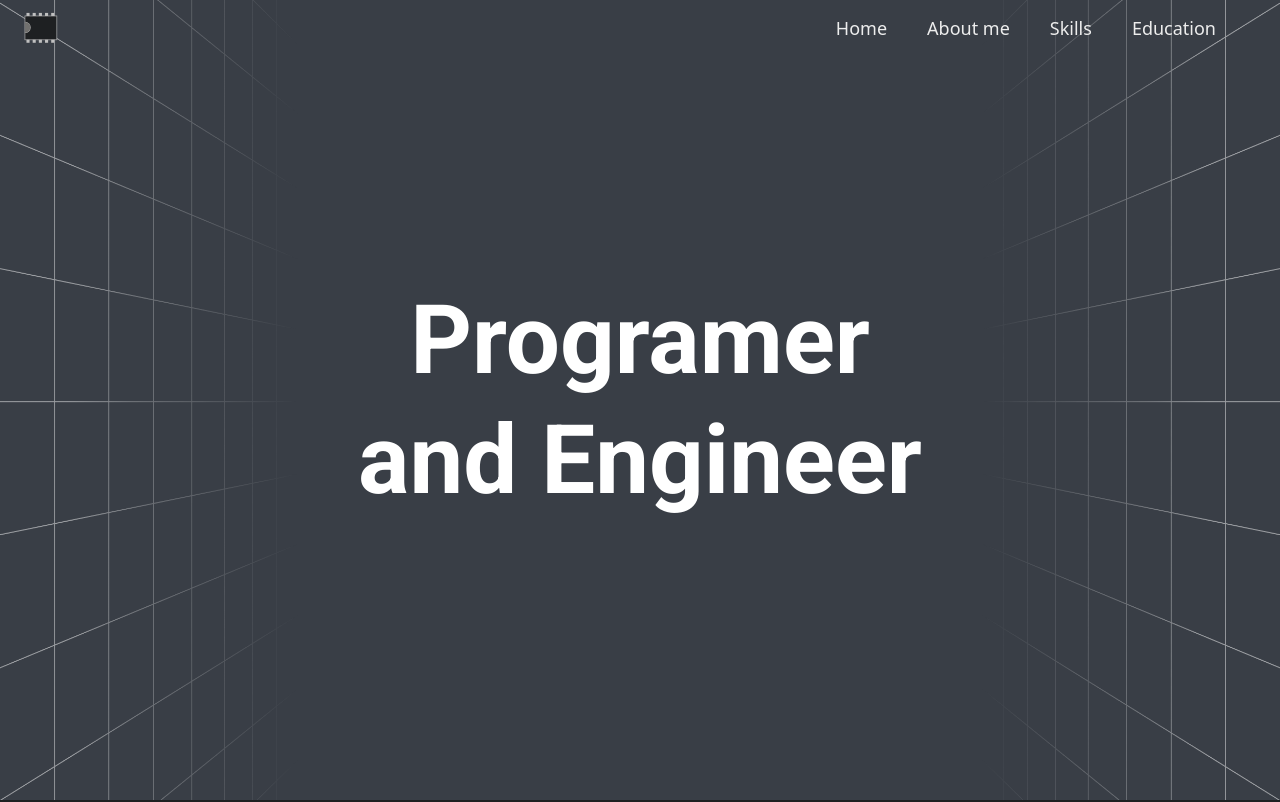
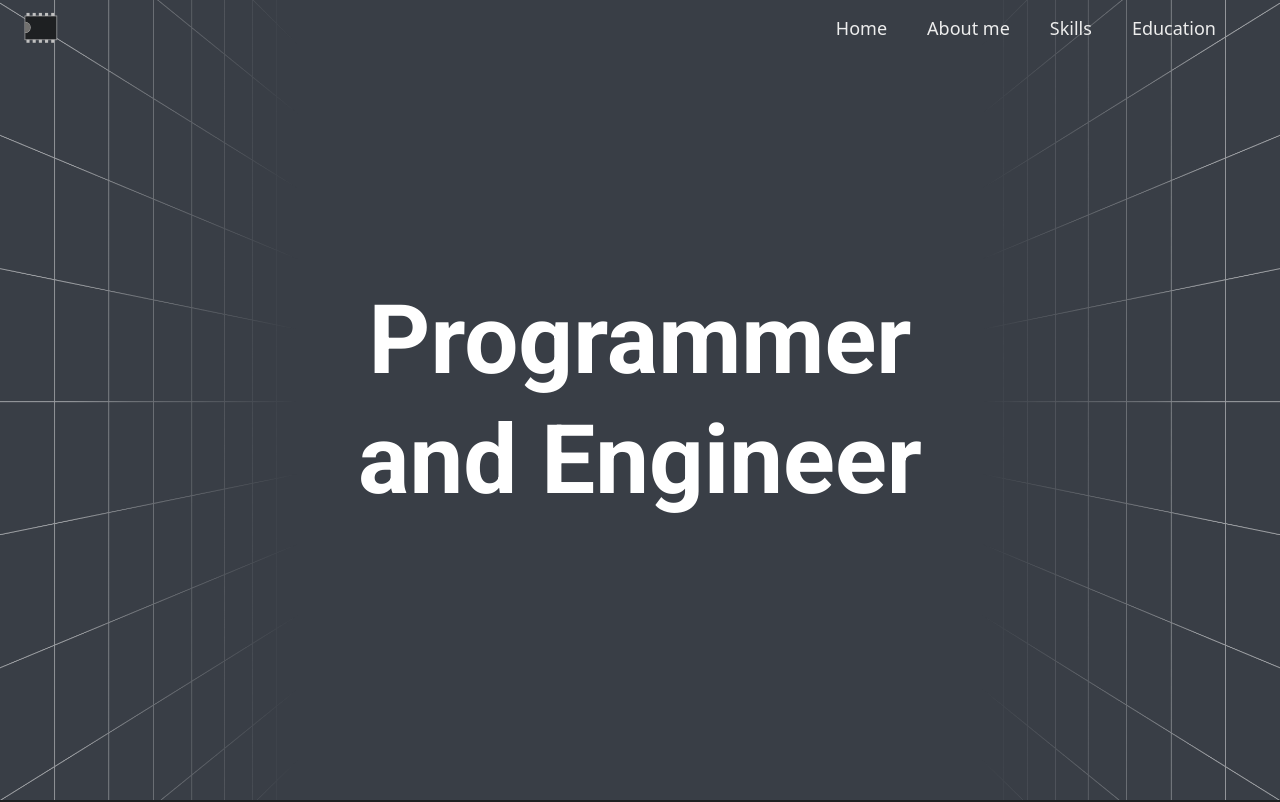
Before and after one commit to Khald1998/my_website, a React (Vite) app: page / in a window 1280 px wide. Shown: the top 802 px of the page. Built offline with nearby package versions, Linux system fonts and the light colour scheme.

Commit message:
Update Headline.jsx

```diff
--- a/src/Pages/Introduction/Headline.jsx
+++ b/src/Pages/Introduction/Headline.jsx
@@ -2,7 +2,7 @@
     return (
       <>
       <div className="mx-auto w-10/12 2xl:w-[80%]">
-         <h1 className="text-white font-bold text-5xl leading-tight md:text-7xl md:leading-tight lg:text-8xl lg:leading-tight text-center font-display">Programer <br /> and Engineer </h1>
+         <h1 className="text-white font-bold text-5xl leading-tight md:text-7xl md:leading-tight lg:text-8xl lg:leading-tight text-center font-display">Programmer <br /> and Engineer </h1>
       </div>
       </>
     );
```
